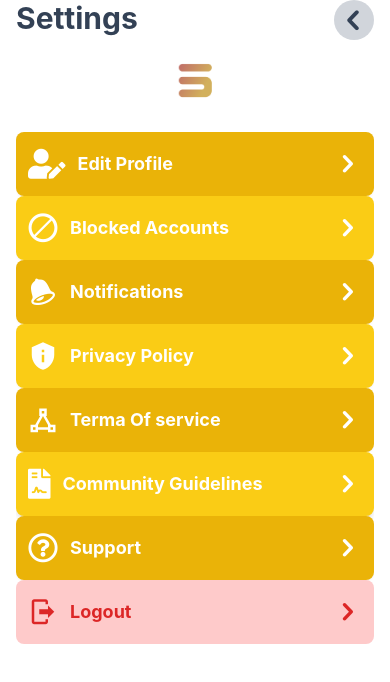
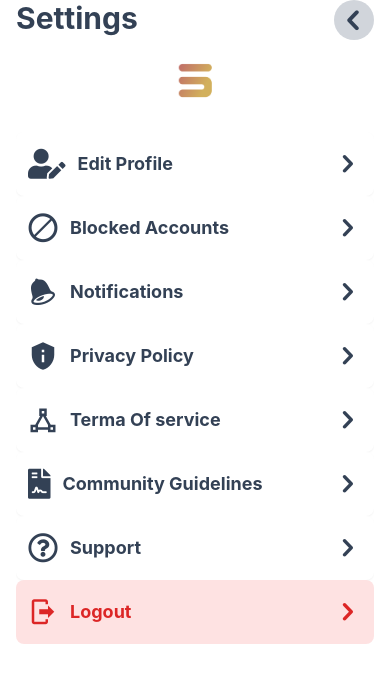
Before and after one commit to JewelSama/SamaNet, a React Native app: screen /Settings in a window 390 px wide. Shown: the top 682 px of the page. Built offline with nearby package versions, Linux system fonts and the light colour scheme.

Commit message:
settings screen

```diff
--- a/screens/SettingsScreen.jsx
+++ b/screens/SettingsScreen.jsx
@@ -11,7 +11,7 @@ const SettingsScreen = ({navigation}) =>  {
     }
 
   return (
-    <SafeAreaView className="bg-white h-full">
+    <SafeAreaView className="h-full bg-white">
         <View className="px-4">
             <View className="flex flex-row">
                 <Text className="flex-1 text-3xl font-bold text-slate-700">Settings</Text>
@@ -28,64 +28,64 @@ const SettingsScreen = ({navigation}) =>  {
             </View>
             <>
                 <ScrollView className="mt-8 h-full space-y-4" showsVerticalScrollIndicator={false} contentContainerStyle={{paddingBottom:20}}>
-                    <TouchableOpacity onPress={() => navigation.navigate("EditProfile")} className="w-full shadow-sm px-3 flex bg-yellow-500 flex-row h-16 items-center rounded-lg">
+                    <TouchableOpacity onPress={() => navigation.navigate("EditProfile")} className="w-full shadow-sm px-3 flex bg-white flex-row h-16 items-center rounded-lg">
                         <View className="flex flex-row space-x-3 items-center flex-1">
-                            <FontAwesome5 name='user-edit' size={30} color="white" />
-                            <Text className="text-lg font-bold text-white">Edit Profile</Text>
+                            <FontAwesome5 name='user-edit' size={30} color="rgb(51, 65, 85)" />
+                            <Text className="text-lg font-bold text-slate-700">Edit Profile</Text>
                         </View>
-                        <Entypo name='chevron-right' size={30} color="white" />
+                        <Entypo name='chevron-right' size={30} color="rgb(51, 65, 85)" />
                     </TouchableOpacity>
 
 
-                    <TouchableOpacity className="w-full shadow-sm px-3 flex flex-row h-16 items-center bg-yellow-400 rounded-lg">
+                    <TouchableOpacity className="w-full shadow-sm px-3 flex flex-row h-16 items-center bg-white rounded-lg">
                         <View className="flex flex-row space-x-3 items-center flex-1">
-                            <Entypo name='block' size={30} color="white" />
-                            <Text className="text-lg font-bold text-white">Blocked Accounts</Text>
+                            <Entypo name='block' size={30} color="rgb(51, 65, 85)" />
+                            <Text className="text-lg font-bold text-slate-700">Blocked Accounts</Text>
                         </View>
-                        <Entypo name='chevron-right' size={30} color="white" />
+                        <Entypo name='chevron-right' size={30} color="rgb(51, 65, 85)" />
                     </TouchableOpacity>
 
-                    <TouchableOpacity className="w-full shadow-sm px-3 flex flex-row h-16 items-center bg-yellow-500 rounded-lg">
+                    <TouchableOpacity className="w-full shadow-sm px-3 flex flex-row h-16 items-center bg-white rounded-lg">
                         <View className="flex flex-row space-x-3 items-center flex-1">
-                            <Entypo name='bell' size={30} color="white" />
-                            <Text className="text-lg font-bold text-white">Notifications</Text>
+                            <Entypo name='bell' size={30} color="rgb(51, 65, 85)" />
+                            <Text className="text-lg font-bold text-slate-700">Notifications</Text>
                         </View>
-                        <Entypo name='chevron-right' size={30} color="white" />
+                        <Entypo name='chevron-right' size={30} color="rgb(51, 65, 85)" />
                     </TouchableOpacity>
 
-                    <TouchableOpacity className="w-full shadow-sm px-3 flex flex-row h-16 items-center bg-yellow-400 rounded-lg">
+                    <TouchableOpacity className="w-full shadow-sm px-3 flex flex-row h-16 items-center bg-white rounded-lg">
                         <View className="flex flex-row space-x-3 items-center flex-1">
-                            <MaterialIcons name='privacy-tip' size={30} color="white" />
-                            <Text className="text-lg font-bold text-white">Privacy Policy</Text>
+                            <MaterialIcons name='privacy-tip' size={30} color="rgb(51, 65, 85)" />
+                            <Text className="text-lg font-bold text-slate-700">Privacy Policy</Text>
                         </View>
-                        <Entypo name='chevron-right' size={30} color="white" />
+                        <Entypo name='chevron-right' size={30} color="rgb(51, 65, 85)" />
                     </TouchableOpacity>
 
-                    <TouchableOpacity className="w-full px-3 shadow-sm flex flex-row h-16 items-center bg-yellow-500 rounded-lg">
+                    <TouchableOpacity className="w-full px-3 shadow-sm flex flex-row h-16 items-center bg-white rounded-lg">
                         <View className="flex flex-row space-x-3 items-center flex-1">
-                            <MaterialCommunityIcons name='vector-triangle' size={30} color="white" />
-                            <Text className="text-lg font-bold text-white">Terma Of service</Text>
+                            <MaterialCommunityIcons name='vector-triangle' size={30} color="rgb(51, 65, 85)" />
+                            <Text className="text-lg font-bold text-slate-700">Terma Of service</Text>
                         </View>
-                        <Entypo name='chevron-right' size={30} color="white" />
+                        <Entypo name='chevron-right' size={30} color="rgb(51, 65, 85)" />
                     </TouchableOpacity>
 
-                    <TouchableOpacity className="w-full px-3 flex flex-row h-16 shadow-md items-center bg-yellow-400 rounded-lg">
+                    <TouchableOpacity className="w-full px-3 flex flex-row h-16 shadow-sm items-center bg-white rounded-lg">
                         <View className="flex flex-row space-x-3 items-center flex-1">
-                            <FontAwesome5 name='file-contract' size={30} color="white" />
-                            <Text className="text-lg font-bold text-white">Community Guidelines</Text>
+                            <FontAwesome5 name='file-contract' size={30} color="rgb(51, 65, 85)" />
+                            <Text className="text-lg font-bold text-slate-700">Community Guidelines</Text>
                         </View>
-                        <Entypo name='chevron-right' size={30} color="white" />
+                        <Entypo name='chevron-right' size={30} color="rgb(51, 65, 85)" />
                     </TouchableOpacity>
 
-                    <TouchableOpacity className="w-full px-3 flex flex-row shadow-sm h-16 items-center bg-yellow-500 rounded-lg">
+                    <TouchableOpacity className="w-full px-3 flex flex-row shadow-sm h-16 items-center bg-white rounded-lg">
                         <View className="flex flex-row space-x-3 items-center flex-1">
-                            <FontAwesome5 name='question-circle' size={30} color="white" />
-                            <Text className="text-lg font-bold text-white">Support</Text>
+                            <FontAwesome5 name='question-circle' size={30} color="rgb(51, 65, 85)" />
+                            <Text className="text-lg font-bold text-slate-700">Support</Text>
                         </View>
-                        <Entypo name='chevron-right' size={30} color="white" />
+                        <Entypo name='chevron-right' size={30} color="rgb(51, 65, 85)" />
                     </TouchableOpacity>
 
-                    <TouchableOpacity className="w-full px-3 flex flex-row h-16 items-center bg-red-200 rounded-lg" onPress={Logout}>
+                    <TouchableOpacity className="w-full px-3 flex flex-row h-16 items-center bg-red-100 rounded-lg" onPress={Logout}>
                         <View className="flex flex-row space-x-3 items-center flex-1">
                             <MaterialCommunityIcons name='logout' size={30} color="color: rgb(220, 38, 38)" />
                             <Text className="text-lg font-bold text-red-600">Logout</Text>
```
